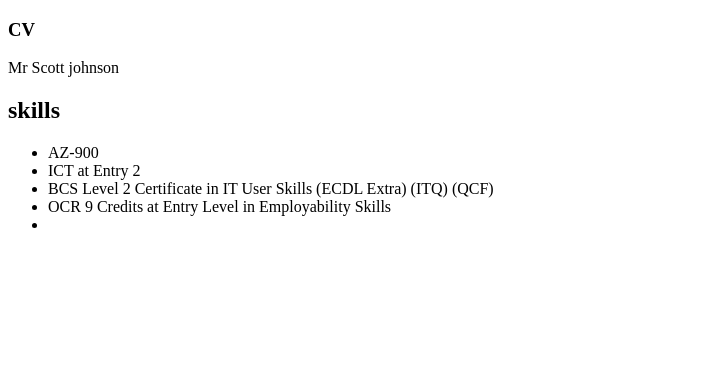
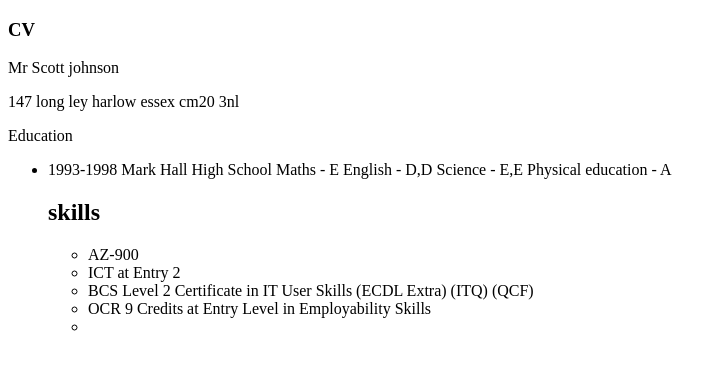
Before and after one commit to scottsta25/scott-test, a plain HTML site: page index.html in a window 1280 px wide. Shown: the whole page, without its empty margins (0-727 px from the left). Drawn offline with Linux system fonts and the light colour scheme.

Commit message:
Add files via upload

```diff
--- a/index.html
+++ b/index.html
@@ -8,6 +8,15 @@
 <body>
    <h3>CV</h1>
     <p>Mr Scott johnson</p>
+    <p>147 long ley harlow essex cm20 3nl</p>
+   </h1>Education</h1>
+    <ul>
+     <li>1993-1998       Mark Hall High School
+                        Maths - E
+                        English - D,D
+                        Science - E,E
+                        Physical education - A
+</li>
 </body>
 <h2>skills</h2>
 <ul>
```
